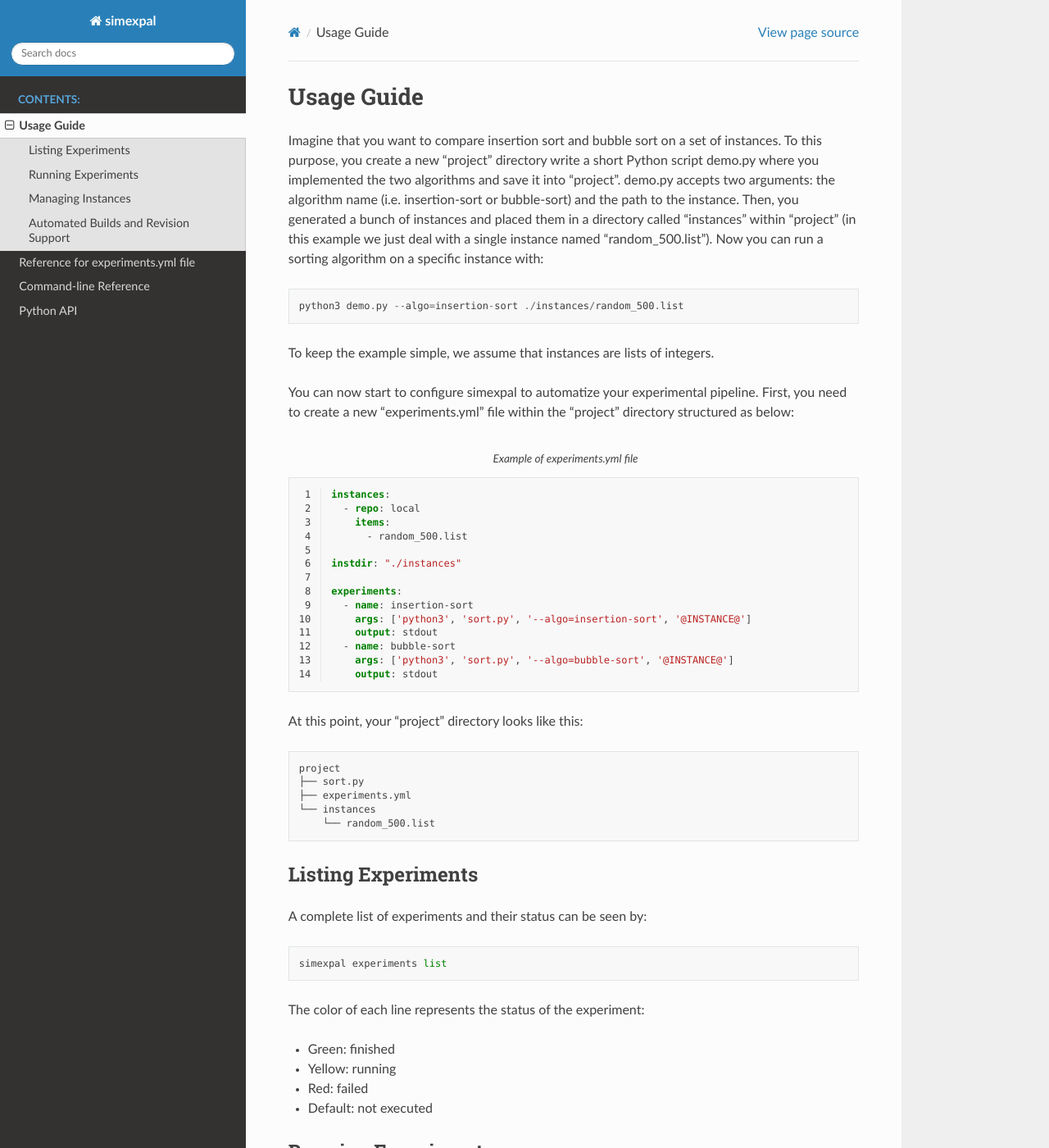
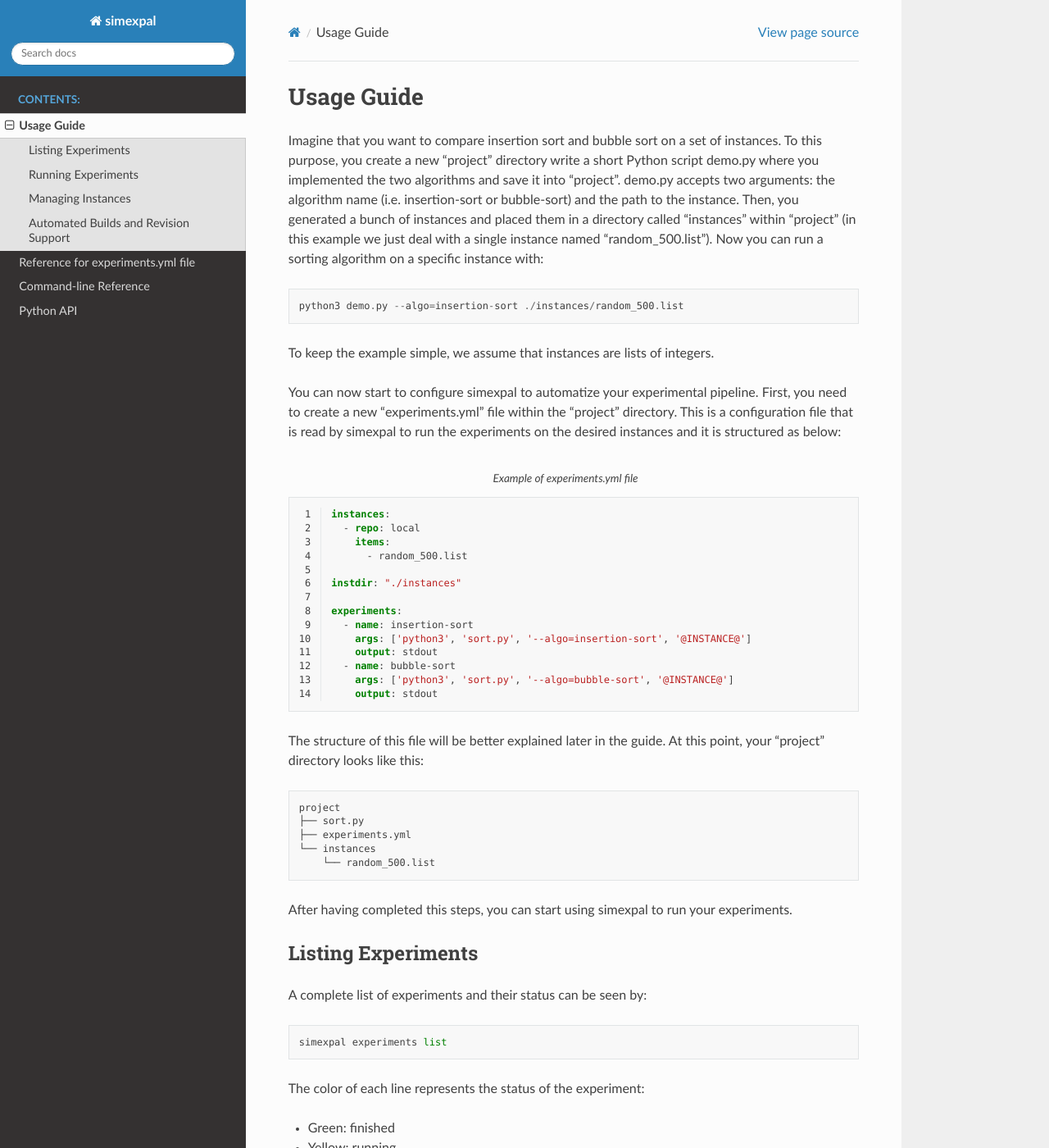
Before and after one commit to hu-macsy/simexpal, a Sphinx documentation site: the page built from docs/user_guide.rst, in a window 1280 px wide and 1400 px high. Shown: the whole window at 82% size. Built offline with Sphinx 7.4.7 and the Read the Docs theme 2.0.0, drawn with Linux system fonts in a browser that asks for light colours.

Commit message:
Completed draft of user guide
Signed-off-by: Eugenio Angriman <eugenio.angriman@informatik.hu-berlin.de>

```diff
--- a/docs/user_guide.rst
+++ b/docs/user_guide.rst
@@ -16,14 +16,16 @@ Now you can run a sorting algorithm on a specific instance with:
 To keep the example simple, we assume that instances are lists of integers.
 
 You can now start to configure simexpal to automatize your experimental pipeline.
-First, you need to create a new "experiments.yml" file within the "project" directory
-structured as below:
+First, you need to create a new "experiments.yml" file within the "project" directory.
+This is a configuration file that is read by simexpal to run the experiments on the
+desired instances and it is structured as below:
 
 .. literalinclude:: ./example/experiments.yml
    :linenos:
    :language: yaml
    :caption: Example of experiments.yml file
 
+The structure of this file will be better explained later in the guide.
 At this point, your "project" directory looks like this:
 ::
 
@@ -33,6 +35,7 @@ At this point, your "project" directory looks like this:
    └── instances
        └── random_500.list
 
+After having completed this steps, you can start using simexpal to run your experiments.
 
 Listing Experiments
 -------------------
```
